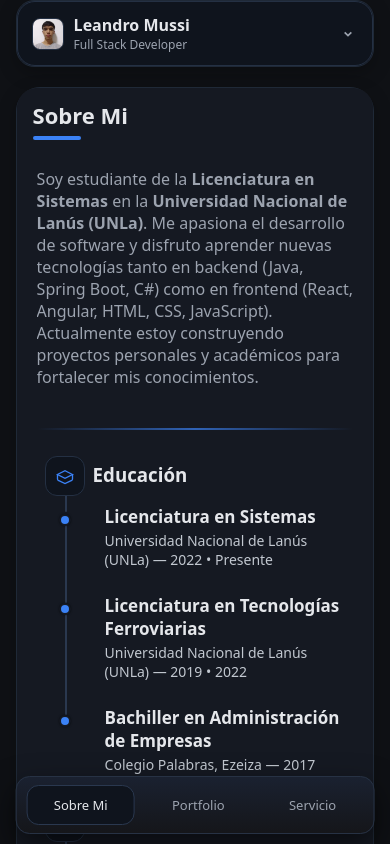
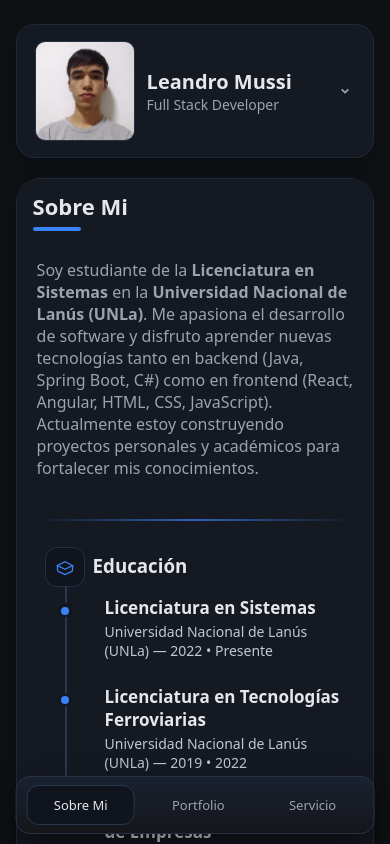
Before and after one commit to LeandroMussi99/Portfolio_Personal-React, a React (Vite) app: page / in a window 390 px wide. Shown: the top 844 px of the page. Built offline with nearby package versions, Linux system fonts and the light colour scheme.

Commit message:
Actualizacion vista responsive de sidecardmobile

```diff
--- a/src/components/SidebarMobile.css
+++ b/src/components/SidebarMobile.css
@@ -3,16 +3,18 @@
 /* Reglas de Mobile (≤900px) */
 @media (max-width:900px){
 
-  /* Sidebar Mobile (La Card Colapsable) - Diseño general */
+  /* Sidebar Mobile (La Card Colapsable) - Contenedor Principal */
   .sidecollapsible--mobile{
     background:var(--bg-elev);
     border:1px solid #1f2937;
     box-shadow:0 6px 18px rgba(0,0,0,.25);
-    border-radius:24px; /* Lo ajustamos después a 18px en el trigger */
+    border-radius: 18px;
     width: min(92vw, 820px);
-    margin: 0 auto 20px; /* Separación debajo */
-    padding: 0; /* Lo gestiona el contenido interno */
-    border-radius: 18px;
+    margin: 24px auto 20px;
+    padding: 0;
+
+    /* 🛑 AJUSTE CLAVE 1: Cortar cualquier borde o sombra que se asome. */
+    overflow: hidden;
   }
 
   /* Header Compacto (El <summary> visible) */
@@ -22,29 +24,51 @@
     align-items:center;
     justify-content:space-between;
     gap:12px;
-    padding:12px 14px;
-    background:#0f141d;
-    border:1px solid #243043;
-    border-radius:18px;
+    padding:16px 18px;
+
+    background: inherit;
+    border: none;
     cursor:pointer;
-    user-select:none;
     min-height: 50px;
   }
+
+  /* Cuando el colapsable está ABIERTO, el trigger tiene bordes rectos abajo */
+  .sidecollapsible--mobile[open] .sidecollapsible-trigger {
+    border-radius: 18px 18px 0 0; /* Arriba redondeado, ABAJO RECTO */
+    border-bottom: 1px solid #212938; /* Línea divisoria */
+  }
+  /* Cuando el colapsable está CERRADO: */
+  .sidecollapsible--mobile:not([open]) .sidecollapsible-trigger {
+    border-radius: inherit;
+  }
+
+  /* === ESTILOS DE ELEMENTOS === */
   .sidecollapsible-trigger::-webkit-details-marker{display:none}
-  .trigger-left{display:flex;align-items:center;gap:10px}
-  .avatar-mini{width:32px;height:32px;border-radius:8px;object-fit:cover;border:1px solid #243043}
-  .name-mini{font-weight:600}
-  .subtitle-mini{color:var(--muted);font-size:12px}
+  .trigger-left{display:flex;align-items:center;gap:12px}
+
+  .avatar-mini{
+    width:100px;
+    height:100px;
+    border-radius:10px;
+    object-fit:cover;
+    border:1px solid #243043}
+  .name-mini{font-weight:600; font-size: 1.25rem;}
+  .subtitle-mini{color:var(--muted);font-size:14px}
   .chevron{color:var(--muted);transition:transform .18s}
+  .sidecollapsible--mobile[open] > .sidecollapsible-trigger .chevron{transform:rotate(180deg)}
 
-  /* Rotar chevron al abrir */
-  .sidecollapsible--mobile[open] > .sidecollapsible-trigger .chevron{transform:rotate(180deg)}
 
   /* Contenido Desplegable (El div después del summary) */
   .sidecard-content--mobile-expanded{
-    padding: 14px;
+    background: inherit;
+    padding: 14px 18px 18px;
     animation:slideDown .18s ease both;
+
+    /* 🛑 AJUSTE CLAVE 3: Aplicar el redondeo final a la parte inferior del contenido,
+       simulando que es la parte baja de la card. */
+    border-radius: 0 0 17px 17px; /* Debe ser 1px menos que el radio del contenedor para evitar conflictos visuales */
   }
+
   @keyframes slideDown{
     from{opacity:0;transform:translateY(-6px)}
     to{opacity:1;transform:translateY(0)}
--- a/src/components/SidebarMobile.jsx
+++ b/src/components/SidebarMobile.jsx
@@ -21,7 +21,7 @@ export default function SidebarMobile() {
             </summary>
 
             {/* CONTENIDO DESPLEGABLE (SOLO INFO Y SOCIALS) */}
-            <div id="side-content-mobile" className="sidecard sidecard-content--mobile-expanded">
+            <div id="side-content-mobile" className="sidecard-content--mobile-expanded">
 
                 {/* ========== CONTENIDO QUE SÍ QUEREMOS (Info de Contacto) ========== */}
                 <ul className="info-list">
```
